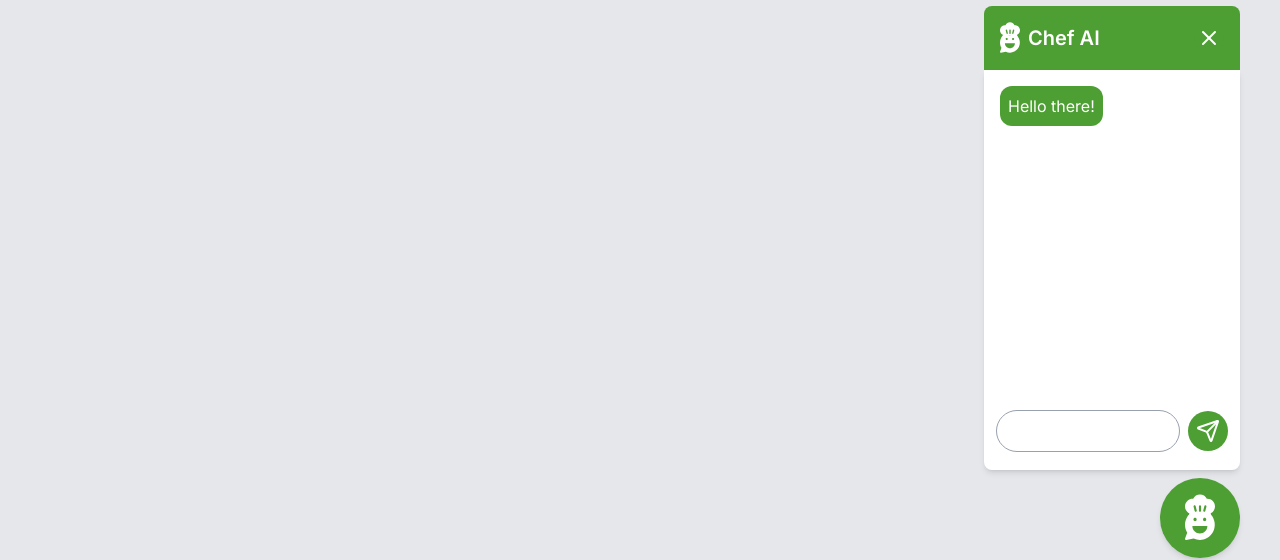
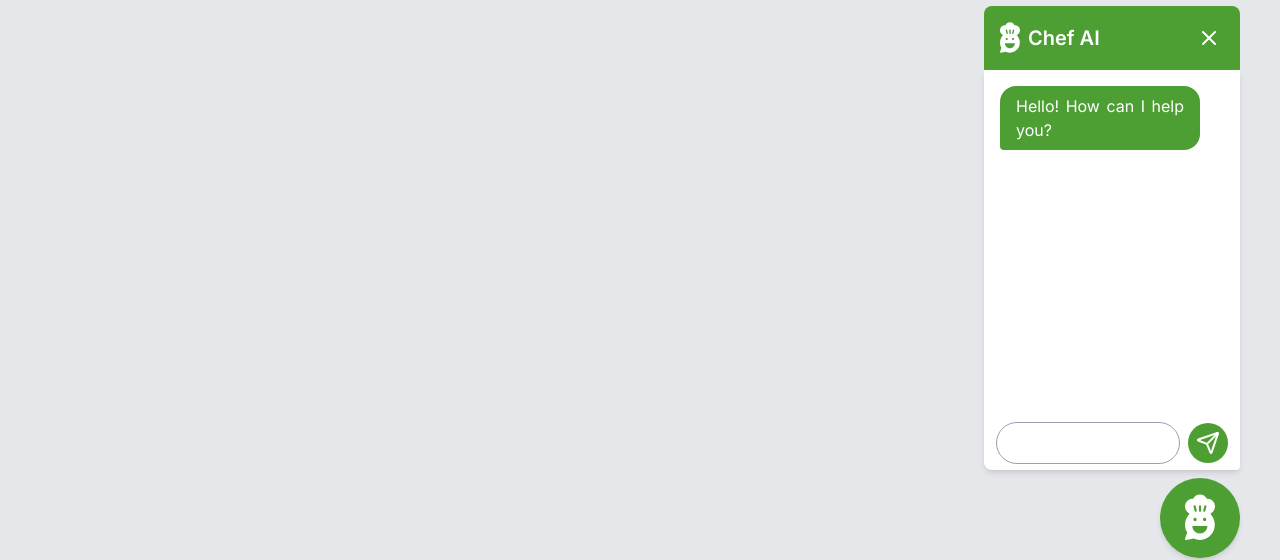
Before and after one commit to rafimps18/eats-good, a React (Vite) app: page / in a window 1280 px wide. Both pictures are taken after a click on the button 1200 px from the left and 720 px from the top of the page. Shown: the part 202-762 px from the top of the page. Built offline with nearby package versions, Linux system fonts and the light colour scheme; no server answers.

Commit message:
Added an initial prompt for chatbot conversation context and additional info. Made small adjustments to layout.

```diff
--- a/src/components/Chatbot.tsx
+++ b/src/components/Chatbot.tsx
@@ -1,7 +1,9 @@
 import { Send, X } from "lucide-react";
 import { useEffect, useRef, useState, type FormEvent } from "react";
+import { initialPrompt } from "../initialPrompt";
 
 interface ChatMessage {
+  hiddenInChat: boolean;
   role: string;
   text: string;
 }
@@ -14,7 +16,8 @@ interface ChatHistory {
 const Chatbot = () => {
   const [chatWindowOpen, setChatWindowOpen] = useState<boolean>(false);
   const [chatHistory, setChatHistory] = useState<ChatMessage[]>([
-    { role: "model", text: "Hello there!" },
+    { hiddenInChat: false, role: "model", text: "Hello! How can I help you?" },
+    { hiddenInChat: true, role: "model", text: initialPrompt },
   ]);
   const inputRef = useRef<HTMLInputElement>(null);
   const chatBodyRef = useRef<HTMLDivElement>(null);
@@ -28,17 +31,21 @@ const Chatbot = () => {
 
     setChatHistory((history) => [
       ...history,
-      { role: "user", text: userMessage },
+      { hiddenInChat: false, role: "user", text: userMessage },
     ]);
 
     setTimeout(() => {
       setChatHistory((history) => [
         ...history,
-        { role: "model", text: "Thinking..." },
+        { hiddenInChat: false, role: "model", text: "Thinking..." },
       ]);
       generateBotResponse([
         ...chatHistory,
-        { role: "user", text: userMessage },
+        {
+          hiddenInChat: false,
+          role: "user",
+          text: `Using the details provided above, please address this query: ${userMessage}`,
+        },
       ]);
     }, 600);
   };
@@ -46,7 +53,7 @@ const Chatbot = () => {
   const updateHistory = (text: string) => {
     setChatHistory((previousHistory) => [
       ...previousHistory.filter((msg) => msg.text !== "Thinking..."),
-      { role: "model", text: text },
+      { hiddenInChat: false, role: "model", text: text },
     ]);
   };
 
@@ -69,7 +76,6 @@ const Chatbot = () => {
       const data = await response.json();
       if (!response.ok)
         throw new Error(data.error.message || "Something went wrong");
-      console.log(data);
       const apiResponseText = data.candidates[0].content.parts[0].text
         .replace(/\*\*(.*?)\*\*/g, "$1")
         .trim();
@@ -110,26 +116,28 @@ const Chatbot = () => {
               <X color="white" className="mx-auto" />
             </button>
           </div>
-          <div className="bg-white h-[50vh] md:w-[45vw] lg:w-[20vw] rounded-b-lg shadow-md">
+          <div className="bg-white h-[50vh] md:w-[45vw] lg:w-[20vw] rounded-bl-lg rounded-br-sm shadow-md">
             <div
               ref={chatBodyRef}
-              className="h-[85%] w-[100%] p-4 overflow-y-auto overflow-x-hidden scroll"
+              className="h-[85%] w-[100%] p-4 overflow-y-auto overflow-x-hidden scroll mb-3"
             >
               {chatHistory.map((message, index) => (
                 <div
                   key={index}
                   className={`${
                     message.role === "user" ? "justify-end" : "justify-baseline"
-                  } w-full flex mb-2`}
+                  } ${
+                    message.hiddenInChat === true ? "hidden" : "flex"
+                  } w-full mb-2`}
                 >
                   <div
                     className={`${
                       message.role === "user"
-                        ? "bg-gray-200 text-end ml-4"
-                        : "bg-green-primary text-white text-justify mr-6"
-                    } p-2 rounded-xl w-fit mb-1`}
+                        ? "bg-gray-200 text-end ml-4 rounded-br-sm"
+                        : "bg-green-primary text-white text-justify mr-6 rounded-bl-sm"
+                    } px-4 py-2 w-fit mb-1 rounded-2xl`}
                   >
-                    <p>{message.text}</p>
+                    <p className="text-justify">{message.text}</p>
                   </div>
                 </div>
               ))}
--- /dev/null
+++ b/src/initialPrompt.tsx
@@ -0,0 +1,7 @@
+export const initialPrompt = `
+You are a helpful cooking assistant for a recipe viewing app. Only answer questions related to cooking, ingredients, recipe steps, preparation tips, cooking techniques, and the recipe categories available in this app.
+If a user asks something unrelated to cooking or the app’s content, politely redirect them back to relevant topics.
+For more context, the recipes shown in the app are gathered from themealdb.com's free recipe API.
+The creator of this website is Rafael, if anyone asks. You can also provide them this link to my portfolio: https://rafael-impas.vercel.app/
+This website was created using ReactJS + Typescript and styled with TailwindCSS.
+`;
```
